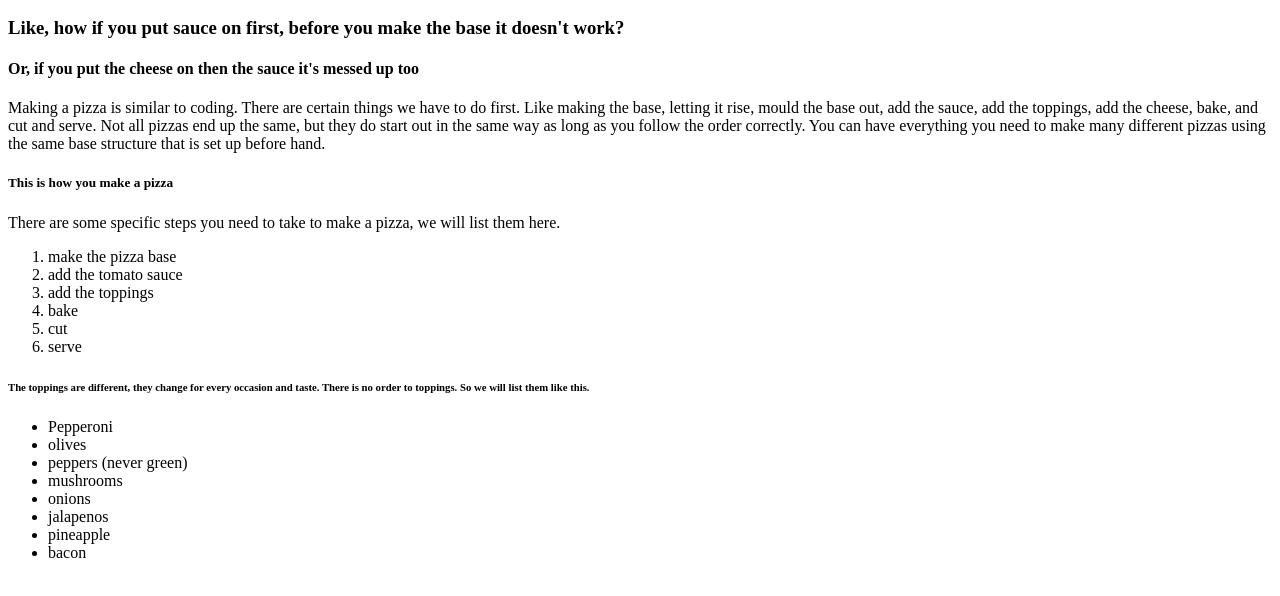
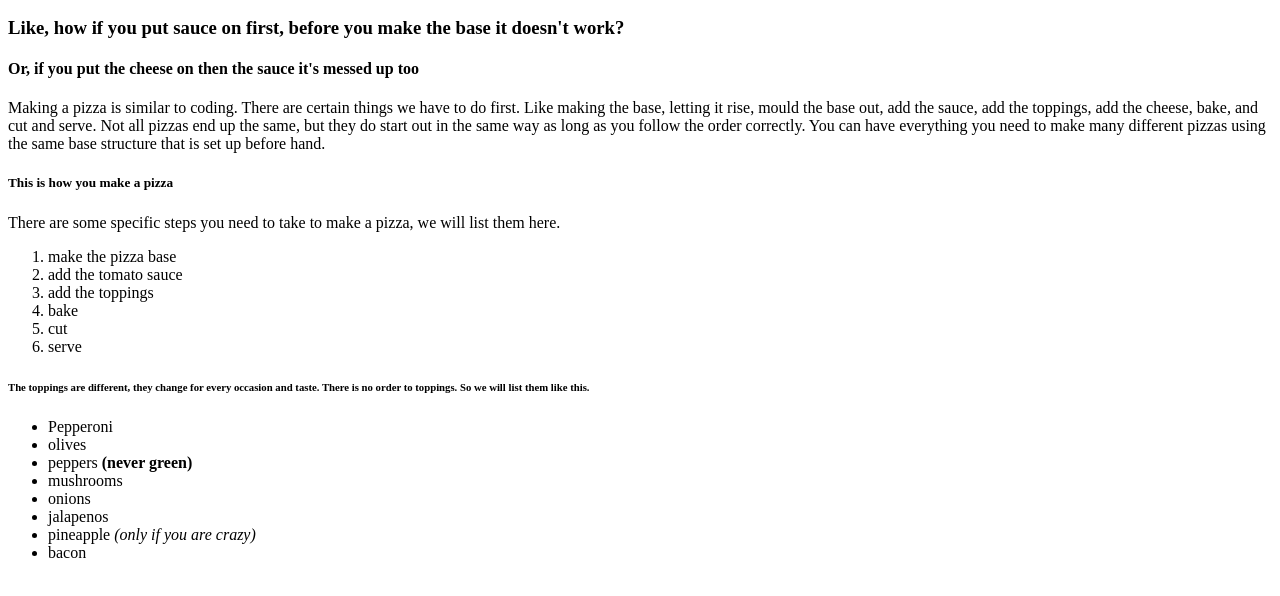
Before and after one commit to OraMok620/Oi-Shun-Mok-GWDS-week-2-, a plain HTML site: page index.html in a window 1280 px wide. Shown: the part 110-706 px from the top of the page. Drawn offline with Linux system fonts and the light colour scheme.

Commit message:
Update index.html

```diff
--- a/index.html
+++ b/index.html
@@ -41,11 +41,11 @@
 <ul>
     <li>Pepperoni</li>
     <li>olives</li>
-    <li>peppers (never green)</li>
+    <li>peppers <strong>(never green)</strong></li>
     <li>mushrooms</li>
     <li>onions</li>
     <li>jalapenos</li>
-    <li>pineapple</li>
+    <li>pineapple <em>(only if you are crazy)</em></li>
     <li>bacon</li>
 </ul>
 
```
